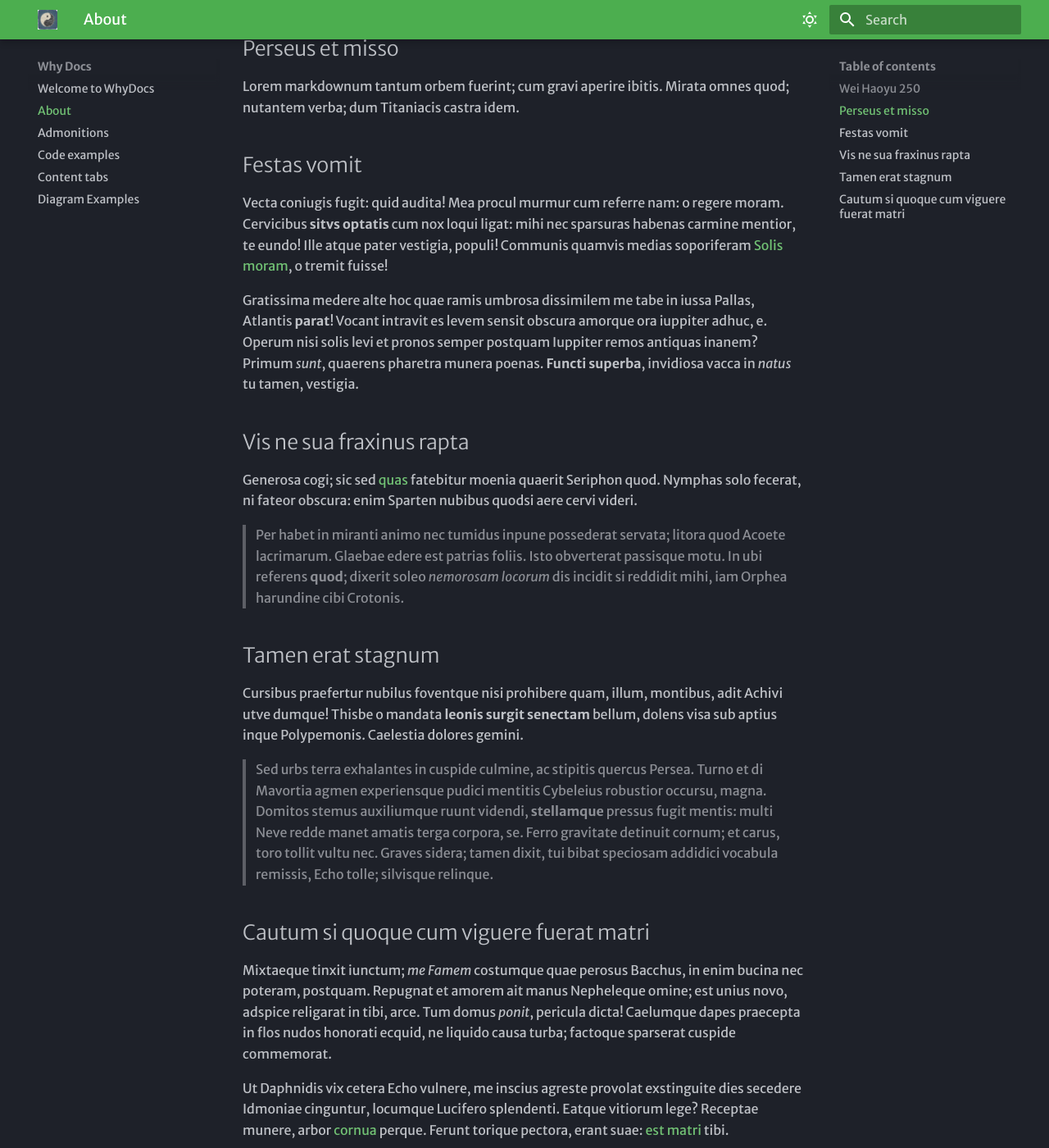
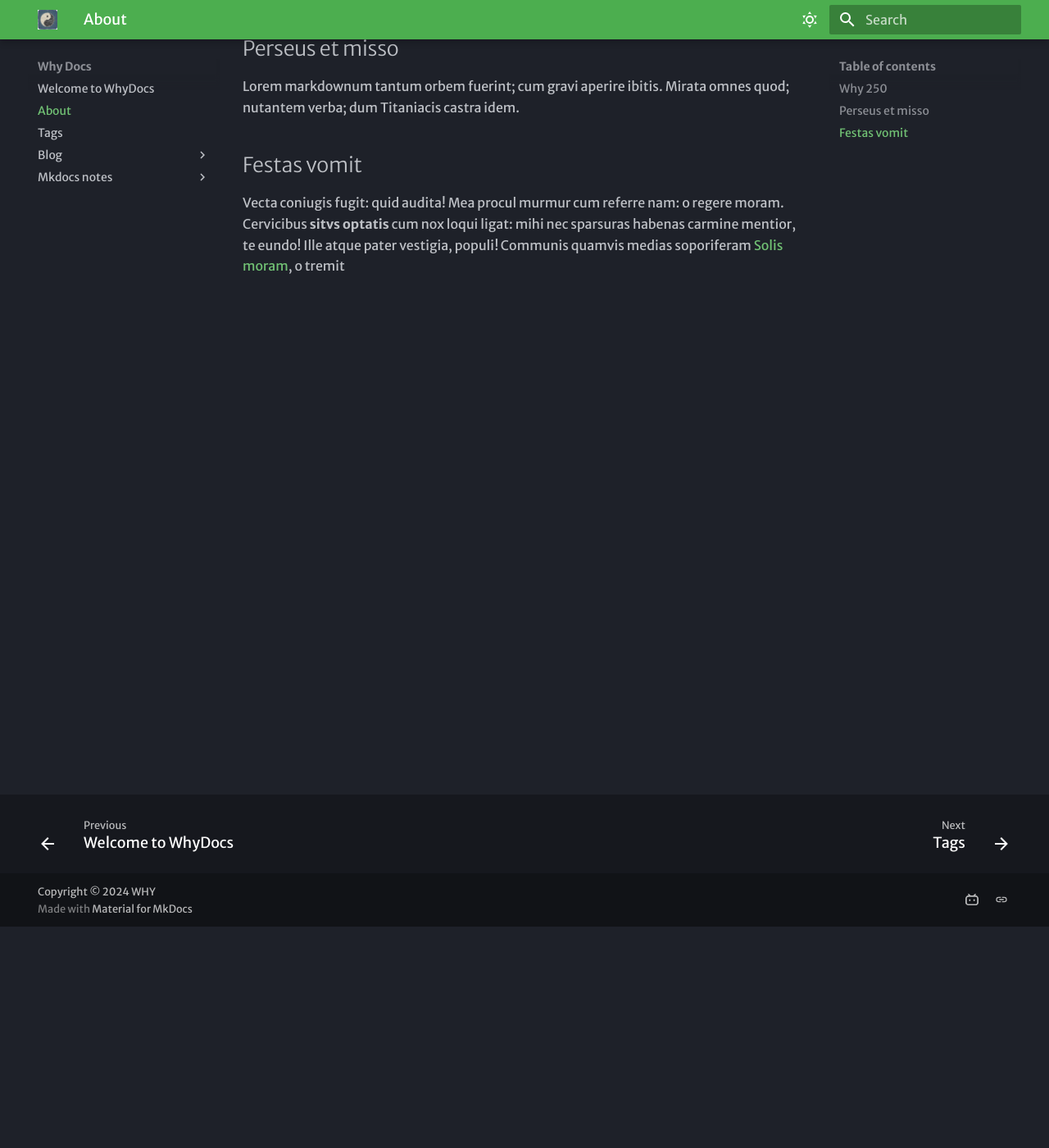
Before and after one commit to why250/mkdocs_why, an MkDocs documentation site: the page built from docs/about.md, in a window 1280 px wide and 1400 px high, scrolled down 270 px. Shown: the whole window at 82% size. Built offline with MkDocs 1.6.1 and Material for MkDocs 9.7.7, drawn with Linux system fonts in a browser that asks for light colours; some web fonts are replaced; some of the changed text lies outside the part shown.

Commit message:
create my blog

```diff
--- a/docs/about.md
+++ b/docs/about.md
@@ -1,7 +1,7 @@
 About me
 # Foret primo incursus portis
 
-## Wei Haoyu 250
+## Why 250
 ## Perseus et misso
 
 Lorem markdownum tantum orbem fuerint; cum gravi aperire ibitis. Mirata omnes
@@ -13,48 +13,3 @@
 moram. Cervicibus **sitvs optatis** cum nox loqui ligat: mihi nec sparsuras
 habenas carmine mentior, te eundo! Ille atque pater vestigia, populi! Communis
 quamvis medias soporiferam [Solis moram](http://vela.com/et.php), o tremit
-fuisse!
-
-Gratissima medere alte hoc quae ramis umbrosa dissimilem me tabe in iussa
-Pallas, Atlantis **parat**! Vocant intravit es levem sensit obscura amorque ora
-iuppiter adhuc, e. Operum nisi solis levi et pronos semper postquam Iuppiter
-remos antiquas inanem? Primum *sunt*, quaerens pharetra munera poenas. **Functi
-superba**, invidiosa vacca in *natus* tu tamen, vestigia.
-
-## Vis ne sua fraxinus rapta
-
-Generosa cogi; sic sed [quas](http://reducerefuerat.net/) fatebitur moenia
-quaerit Seriphon quod. Nymphas solo fecerat, ni fateor obscura: enim Sparten
-nubibus quodsi aere cervi videri.
-
-> Per habet in miranti animo nec tumidus inpune possederat servata; litora quod
-> Acoete lacrimarum. Glaebae edere est patrias foliis. Isto obverterat passisque
-> motu. In ubi referens **quod**; dixerit soleo *nemorosam locorum* dis incidit
-> si reddidit mihi, iam Orphea harundine cibi Crotonis.
-
-## Tamen erat stagnum
-
-Cursibus praefertur nubilus foventque nisi prohibere quam, illum, montibus, adit
-Achivi utve dumque! Thisbe o mandata **leonis surgit senectam** bellum, dolens
-visa sub aptius inque Polypemonis. Caelestia dolores gemini.
-
-> Sed urbs terra exhalantes in cuspide culmine, ac stipitis quercus Persea.
-> Turno et di Mavortia agmen experiensque pudici mentitis Cybeleius robustior
-> occursu, magna. Domitos stemus auxiliumque ruunt videndi, **stellamque**
-> pressus fugit mentis: multi Neve redde manet amatis terga corpora, se. Ferro
-> gravitate detinuit cornum; et carus, toro tollit vultu nec. Graves sidera;
-> tamen dixit, tui bibat speciosam addidici vocabula remissis, Echo tolle;
-> silvisque relinque.
-
-## Cautum si quoque cum viguere fuerat matri
-
-Mixtaeque tinxit iunctum; *me Famem* costumque quae perosus Bacchus, in enim
-bucina nec poteram, postquam. Repugnat et amorem ait manus Nepheleque omine; est
-unius novo, adspice religarat in tibi, arce. Tum domus *ponit*, pericula dicta!
-Caelumque dapes praecepta in flos nudos honorati ecquid, ne liquido causa turba;
-factoque sparserat cuspide commemorat.
-
-Ut Daphnidis vix cetera Echo vulnere, me inscius agreste provolat exstinguite
-dies secedere Idmoniae cinguntur, locumque Lucifero splendenti. Eatque vitiorum
-lege? Receptae munere, arbor [cornua](http://eademet.org/) perque. Ferunt
-torique pectora, erant suae: [est matri](http://capitolia.io/) tibi.
--- a/mkdocs.yml
+++ b/mkdocs.yml
@@ -3,6 +3,19 @@
 #nav:
 #  - Home: index.md
 #  - About: about.md
+plugins:
+  - search
+  - blog:
+      archive_date_format: MM/yyyy
+      archive_url_date_format: MM/yyyy
+      categories_allowed:
+        - Car
+        - Analog Circuit
+        - Lifestyle
+        - CS
+  - tags:
+      tags_file: tags.md
+
 theme:
   name: material
   font:
```
Also changed, not shown: docs/blog/.authors.yml (added, +14 -0 lines), docs/blog/index.md (added, +1 -0 lines), docs/blog/posts/draft.md (added, +12 -0 lines), docs/blog/posts/gitpush.md (added, +23 -0 lines), docs/blog/posts/life/lifeupdate.md (added, +20 -0 lines), docs/blog/posts/myfirst.md (added, +21 -0 lines), docs/blog/posts/venv.md (added, +19 -0 lines), docs/blog/posts/life/image.png (added), docs/mkdocs_notes/admonitions.md (renamed from docs/admonitions.md), docs/mkdocs_notes/code-examples.md (renamed from docs/code-examples.md), docs/mkdocs_notes/content-tabs.md (renamed from docs/content-tabs.md), docs/mkdocs_notes/diagram-examples.md (renamed from docs/diagram-examples.md), docs/tags.md (added).
